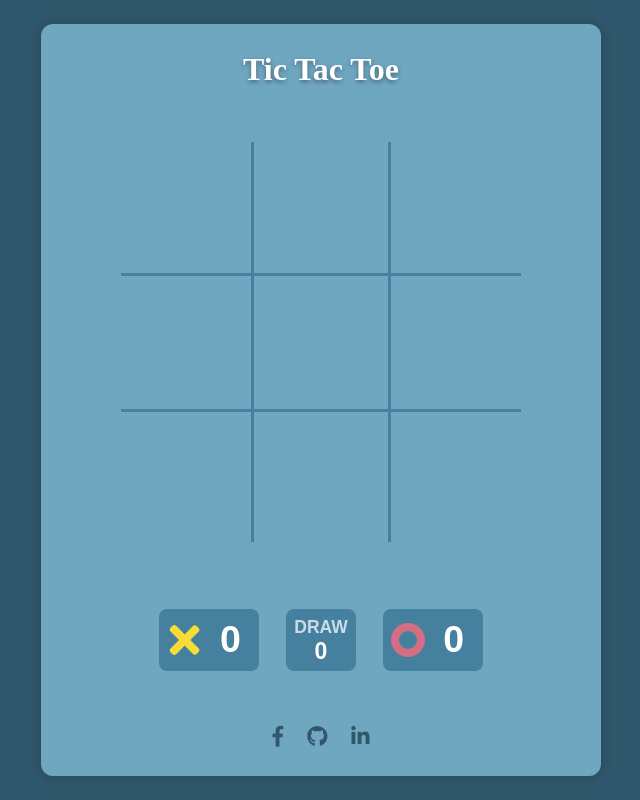
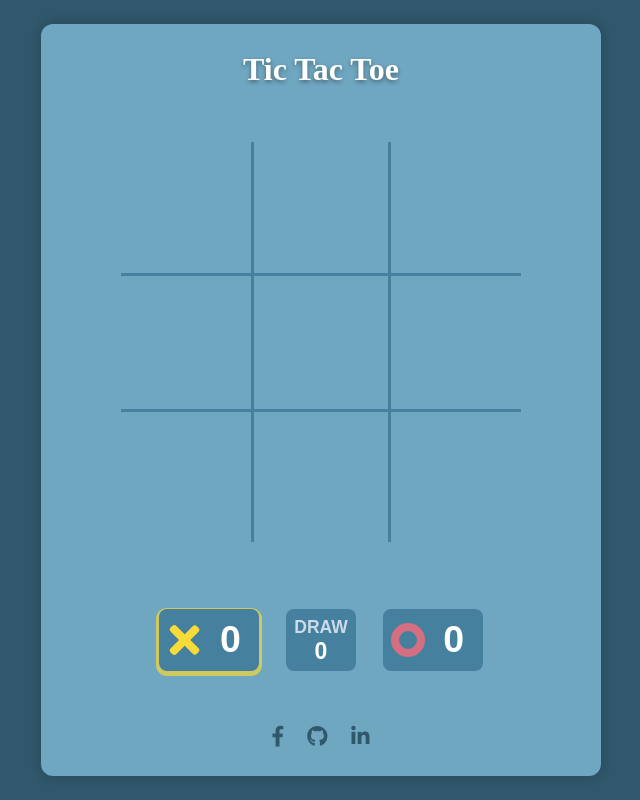
Before and after one commit to Vitalik-Kh/TicTacToe, a React app: page / in a window 1280 px wide. Both pictures are taken after a click on the button "PLAY". Shown: the whole page, without its empty margins (319-959 px from the left). Built offline with nearby package versions, Linux system fonts and the light colour scheme; a web font is replaced by a local one.

Commit message:
Add border to ScoreCount to current player

```diff
--- a/src/components/GameParts/ScoreCount/ScoreCount.js
+++ b/src/components/GameParts/ScoreCount/ScoreCount.js
@@ -2,11 +2,15 @@ import React from 'react';
 import classes from './ScoreCount.scss';
 import PlayerX from '../PlayerX/PlayerX';
 import PlayerO from '../PlayerO/PlayerO';
+import { v } from '../../../utilities/states';
 
 const scoreCount = (props) => {
     return (
         <div className = { classes.ScoreCount_container }>
-            <div className = { classes.PlayersScore }>
+            <div className = { [
+                classes.PlayersScore,
+                props.currentPlayer === v.X ? classes.CurrentPlayerX : null
+                ].join(' ') }>
                 <div> <PlayerX /> </div>
                 <div> { props.score.X } </div>
             </div>
@@ -14,7 +18,10 @@ const scoreCount = (props) => {
                 <div> DRAW </div>
                 <div> { props.score.draw } </div>
             </div>
-            <div  className = { classes.PlayersScore } >
+            <div  className = { [
+                classes.PlayersScore,
+                props.currentPlayer === v.O ? classes.CurrentPlayerO : null
+                ].join(' ') }>
                 <div> <PlayerO /> </div>
                 <div> { props.score.O } </div>
             </div>
--- a/src/components/GameParts/ScoreCount/ScoreCount.scss
+++ b/src/components/GameParts/ScoreCount/ScoreCount.scss
@@ -19,9 +19,11 @@ $container-padding: 6px;
 
     .PlayersScore {
         min-width: $container-width*2;
-        padding: $container-padding;
+        padding: 0 $container-padding;
         display: flex;
         align-items: center;
+        border-bottom: 6px solid transparent;
+        border-top: 6px solid transparent;
 
         > div:nth-child(1) {
             position: relative;
@@ -42,6 +44,13 @@ $container-padding: 6px;
             justify-content: center;
             align-items: center;
         }
+    }
+
+    .CurrentPlayerX {
+        box-shadow: 0 2px 0 3px rgba(#f8db37, .7);
+    }
+    .CurrentPlayerO {
+        box-shadow: 0 2px 0 3px rgba(#d46f82, .7);
     }
 
     .Draw {
@@ -78,7 +87,7 @@ $container-padding: 6px;
 
         .PlayersScore {
             width: $container-width*2;
-            padding: $container-padding;
+            padding: 0 $container-padding;
 
             > div:nth-child(1) {
                 height: $container-width - $container-padding * 2;
--- a/src/containers/Game/Game.js
+++ b/src/containers/Game/Game.js
@@ -179,7 +179,9 @@ class Game extends React.Component {
                         inputDisabled = { this.state.disableInput }
                         showModal = { this.playingStateToggle }
                     />
-                    <ScoreCount score = { this.state.score }/>
+                    <ScoreCount
+                        score = { this.state.score }
+                        currentPlayer = { this.state.currentPlayer } />
                 </Aux>
         }
         return (
```
